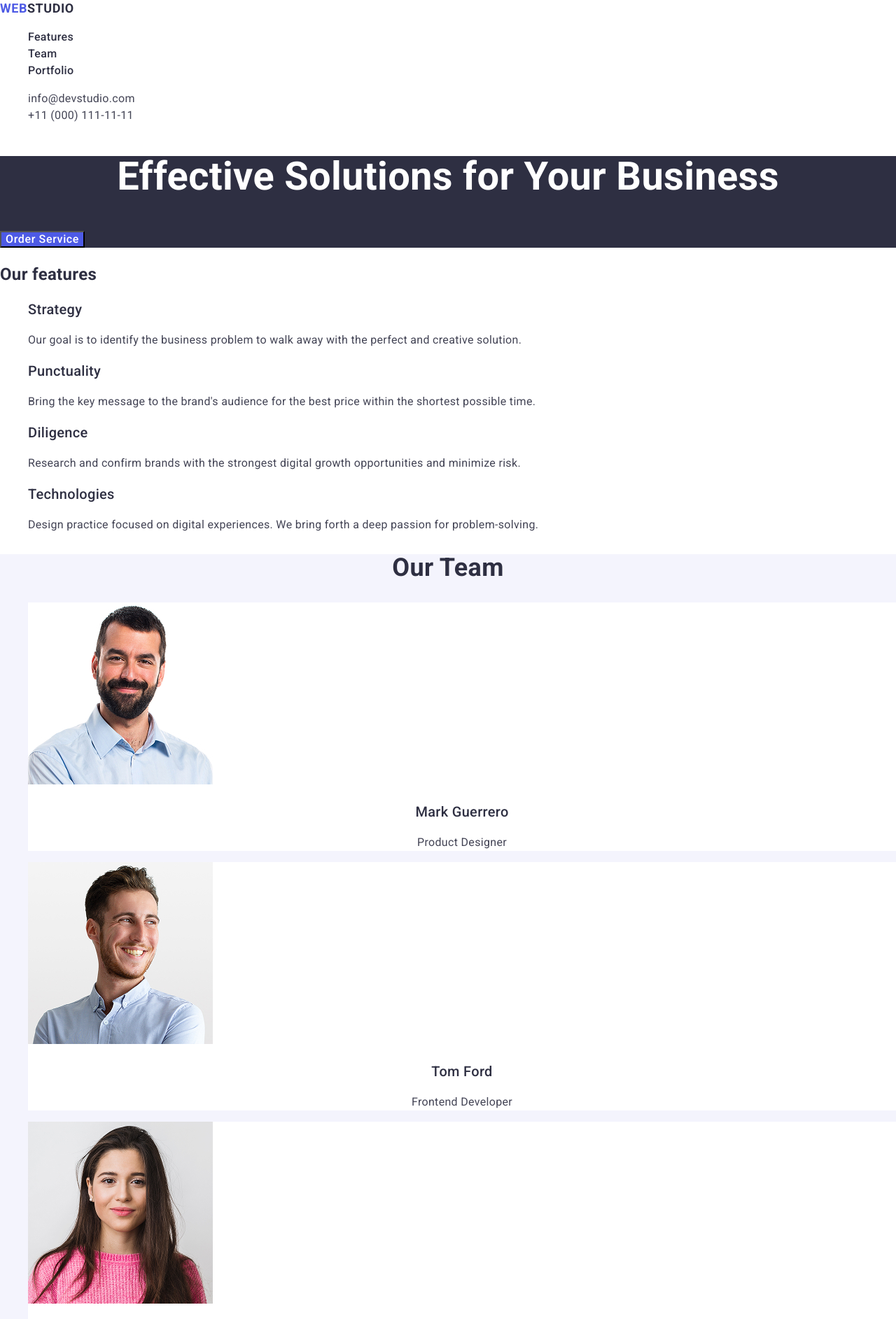
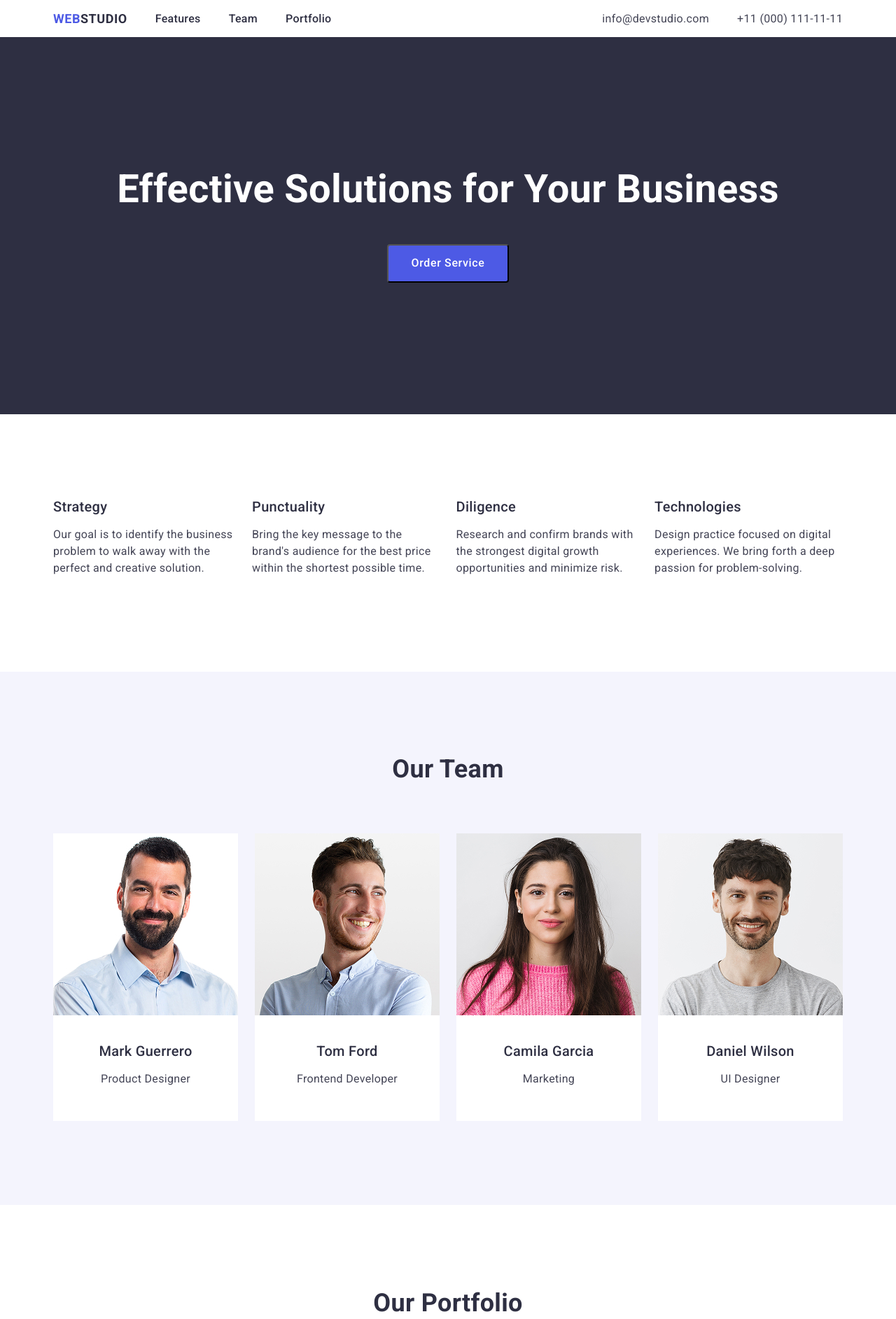
Before and after one commit to marinaserdyukz/goit-markup-hw-03, a plain HTML site: page index.html in a window 1280 px wide. Shown: the top 1885 px of the page at 70% size. Drawn offline with nearby package versions, Linux system fonts and the light colour scheme.

Commit message:
full css flex

```diff
--- a/css/common.css
+++ b/css/common.css
@@ -10,9 +10,41 @@ body {
 
 ul,ol {
     list-style: none;
+    margin-top: 0;
+    margin-bottom: 0;
+    padding-left: 0;
+}
+
+h1, h2, h3 {
+    margin-top: 0;
+    margin-bottom: 0;
 }
 
 a {
     text-decoration: none;
     color: inherit;
 }
+
+.sr-only {
+  position: absolute;
+  white-space: nowrap;
+  width: 1px;
+  height: 1px;
+  overflow: hidden;
+  border: 0;
+  padding: 0;
+  clip: rect(0 0 0 0);
+  clip-path: inset(100%);
+  margin: -1px;
+}
+
+.container {
+    width: 1158px;
+    margin: 0 auto;
+    padding: 0 15px;
+
+}
+
+.section {
+    padding: 120px 0;
+}
--- a/css/features.css
+++ b/css/features.css
@@ -1,3 +1,16 @@
+.features-container {
+
+}
+
+.features-list {
+    display: flex;
+    gap: 24px;
+}
+
+.features-item {
+width: calc((100%-78px)/3);
+}
+
 .features-item-title {
     font-weight: 500;
     font-size: 20px;
--- a/css/footer.css
+++ b/css/footer.css
@@ -1,3 +1,16 @@
+.footer-container {
+    display: flex;
+    flex-direction: column;
+
+padding: 100px 15px;
+
+}
+
+.footer-info {
+max-width: 264px;
+
+}
+
 .footer {
     background-color: #2E2F42;
 }
@@ -15,6 +28,7 @@
     color: #4D5AE5;
 }
 
-.footer p {
+.footer-text {
     color: #F4F4FD;
+
 }
--- a/css/header.css
+++ b/css/header.css
@@ -1,3 +1,28 @@
+.header-container {
+    display: flex;
+    justify-content: space-between;
+    align-items: center;
+    flex-direction: row;
+}
+
+.header-list {
+    display: flex;
+    gap: 40px;
+
+
+}
+
+.header-wrapper {
+    display: flex;
+align-items: center;
+gap: 40px;
+flex-direction: row;
+}
+
+.header a {
+    padding: 15px 0;
+}
+
 .header-link {
     font-weight: 700;
     font-size: 18px;
@@ -19,6 +44,13 @@
     color: #404bbf;
 }
 
+.header-contacts-list {
+    display: flex;
+    justify-content: space-between;
+    align-items: center;
+    gap: 40px;
+}
+
 .header-contacts-list a {
     font-style: normal;
     color: #434455;
--- a/css/hero.css
+++ b/css/hero.css
@@ -1,3 +1,11 @@
+.hero-container {
+    display: flex;
+    flex-direction: column;
+    align-items: center;
+    gap: 48px;
+    padding: 68px 0;
+}
+
 .hero {
     background-color: #2E2F42;
 }
@@ -16,6 +24,8 @@
    letter-spacing: 0.04em;
    color: white;
    cursor: pointer;
+   border-radius: 4px;
+padding: 16px 32px;
 }
 
 .hero-button:hover,
--- a/css/portfolio.css
+++ b/css/portfolio.css
@@ -1,3 +1,24 @@
+.portfolio-container {
+    display: flex;
+align-items: center;
+flex-direction: column;
+gap: 72px;
+}
+
+.portfolio-list {
+    display: flex;
+    gap: 48px 24px;
+    flex-wrap: wrap;
+}
+
+.portfolio-item {
+width: calc((100%-48px)/2);
+}
+
+.item-info {
+    padding: 32px 16px;
+}
+
 .portfolio-title {
      font-weight: 700;
      font-size: 36px;
--- a/css/team.css
+++ b/css/team.css
@@ -1,3 +1,10 @@
+.team-container {
+    display: flex;
+align-items: center;
+flex-direction: column;
+gap: 72px;
+}
+
 .team {
     background-color: #F4F4FD;
 }
@@ -9,8 +16,21 @@ line-height: 1.1;
 text-align: center;
 }
 
+.team-list {
+    display: flex;
+    gap: 24px;
+
+}
+
 .team-item {
     background-color: white;
+}
+
+.team-member {
+    display: flex;
+    align-items: center;
+    flex-direction: column;
+padding: 32px 16px;
 }
 
 .team-item h3 {
--- a/index.html
+++ b/index.html
@@ -13,6 +13,8 @@
 </head>
 <body>
     <header id="header" class="header">
+        <div class="container header-container">
+            <div class="header-wrapper">
 <a class="header-link" href="./index.html"><span class="logo">Web</span>Studio</a>
 <nav>
     <ul class="header-list">
@@ -21,7 +23,7 @@
         <li><a  href="#portfolio">Portfolio</a></li>
     </ul>
 </nav>
-
+</div>
 <address>
     <ul class="header-contacts-list">
     <li>
@@ -31,16 +33,20 @@
         <a href="tel:+110001111111">+11 (000) 111-11-11</a></li>
     </ul>
 </address>
+        </div>
     </header>
 
     <main>
-<section id="hero" class="hero">
+<section id="hero" class="section hero">
+    <div class="container hero-container">
         <h1 class="hero-title">Effective Solutions for Your Business</h1>
         <button type="button" class="hero-button">Order Service</button>
+    </div>
 </section>
 
-<section id="features" class="features">
-    <h2>Our features</h2>
+<section id="features" class="section features" >
+    <div class="container features-container">
+    <h2 class="sr-only">Our features</h2>
     <ul class="features-list">
         <li class="features-item">
             <h3 class="features-item-title">Strategy</h3>
@@ -59,78 +65,108 @@
             <p class="features-item-description">Design practice focused on digital experiences. We bring forth a deep passion for problem-solving.</p>
         </li>
     </ul>
+    </div>
 </section>
 
-<section id="team" class="team">
+<section id="team" class="section team">
+    <div class="container team-container">
 <h2 class="team-title">Our Team</h2>
+
 <ul class="team-list">
     <li class="team-item">
         <img src="./images/team-1.jpg" alt="Product Designer" width="264">
+        <div class="team-member">
             <h3>Mark Guerrero</h3>
             <p>Product Designer</p>
+        </div>
     </li>
 
     <li class="team-item">
         <img src="./images/team-2.jpg" alt="Frontend Developer" width="264">
+        <div class="team-member">
             <h3>Tom Ford</h3>
             <p>Frontend Developer</p>
+        </div>
     </li>
 
     <li class="team-item">
         <img src="./images/team-3.jpg" alt="Marketing" width="264">
+        <div class="team-member">
             <h3>Camila Garcia</h3>
             <p>Marketing</p>
+        </div>
     </li>
 
     <li class="team-item">
         <img src="./images/team-4.jpg" alt="UI Designer" width="264">
+        <div class="team-member">
             <h3>Daniel Wilson</h3>
             <p>UI Designer</p>
+        </div>
     </li>
 
 </ul>
+</div>
 </section>
 
-<section id="portfolio" class="portfolio">
+<section id="portfolio" class="section portfolio">
+    <div class="container portfolio-container">
     <h2 class="portfolio-title">Our Portfolio</h2>
     <ul class="portfolio-list">
         <li class="portfolio-item">
             <img src="./images/portfolio-1.jpg" alt="Banking App" width="360">
+            <div class="item-info">
             <h3>Banking App</h3>
             <p>App</p>
+            </div>
         </li>
         <li class="portfolio-item">
             <img src="./images/portfolio-2.jpg" alt="Cashless Payment" width="360">
+            <div class="item-info">
             <h3>Cashless Payment</h3>
             <p>Marketing</p>
+            </div>
         </li>
         <li class="portfolio-item">
             <img src="./images/portfolio-3.jpg" alt="Meditation App" width="360">
+            <div class="item-info">
             <h3>Meditation App</h3>
             <p>App</p>
+            </div>
         </li>
         <li class="portfolio-item">
             <img src="./images/portfolio-4.jpg" alt="Taxi Service" width="360">
+            <div class="item-info">
             <h3>Taxi Service</h3>
             <p>Marketing</p>
+            </div>
         </li>
         <li class="portfolio-item">
             <img src="./images/portfolio-5.jpg" alt="Screen Illustrations" width="360">
+            <div class="item-info">
             <h3>Screen Illustrations</h3>
             <p>Design</p>
+            </div>
         </li>
         <li class="portfolio-item">
             <img src="./images/portfolio-6.jpg" alt="Online Courses" width="360">
+            <div class="item-info">
             <h3>Online Courses</h3>
             <p>Marketing</p>
+            </div>
         </li>
     </ul>
+    </div>
 </section>
     </main>
 
     <footer id="footer" class="footer">
+        <div class="container footer-container">
+            <div class="footer-info">
   <a class="footer-link" href="./index.html"><span class="footer-logo">Web</span>Studio</a>
-  <p>Increase the flow of customers and sales for your business with digital marketing & growth solutions.</p>
+  <p class="footer-text">Increase the flow of customers and sales for your business with digital marketing & growth solutions.</p>
+</div>
+</div>
     </footer>
 </body>
 </html>
```
Lines whose indentation alone changed are shown as unchanged.
